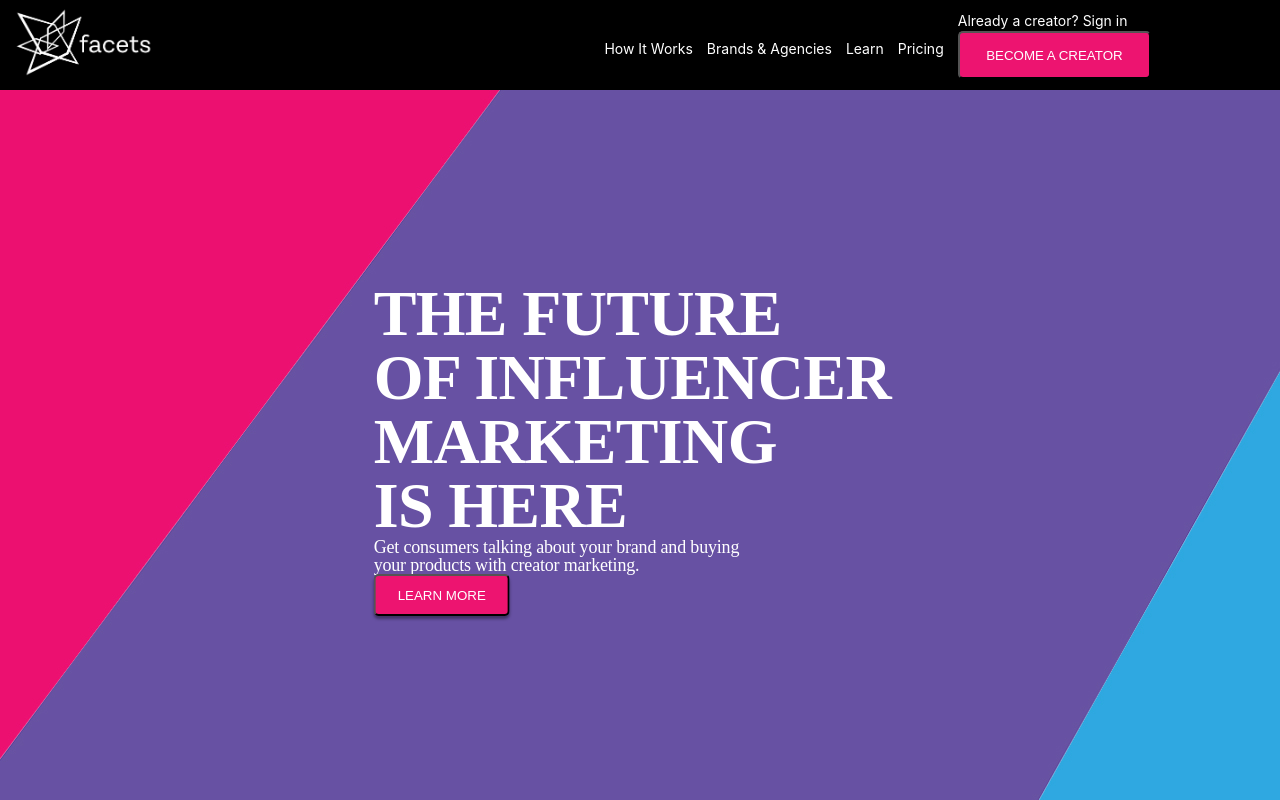
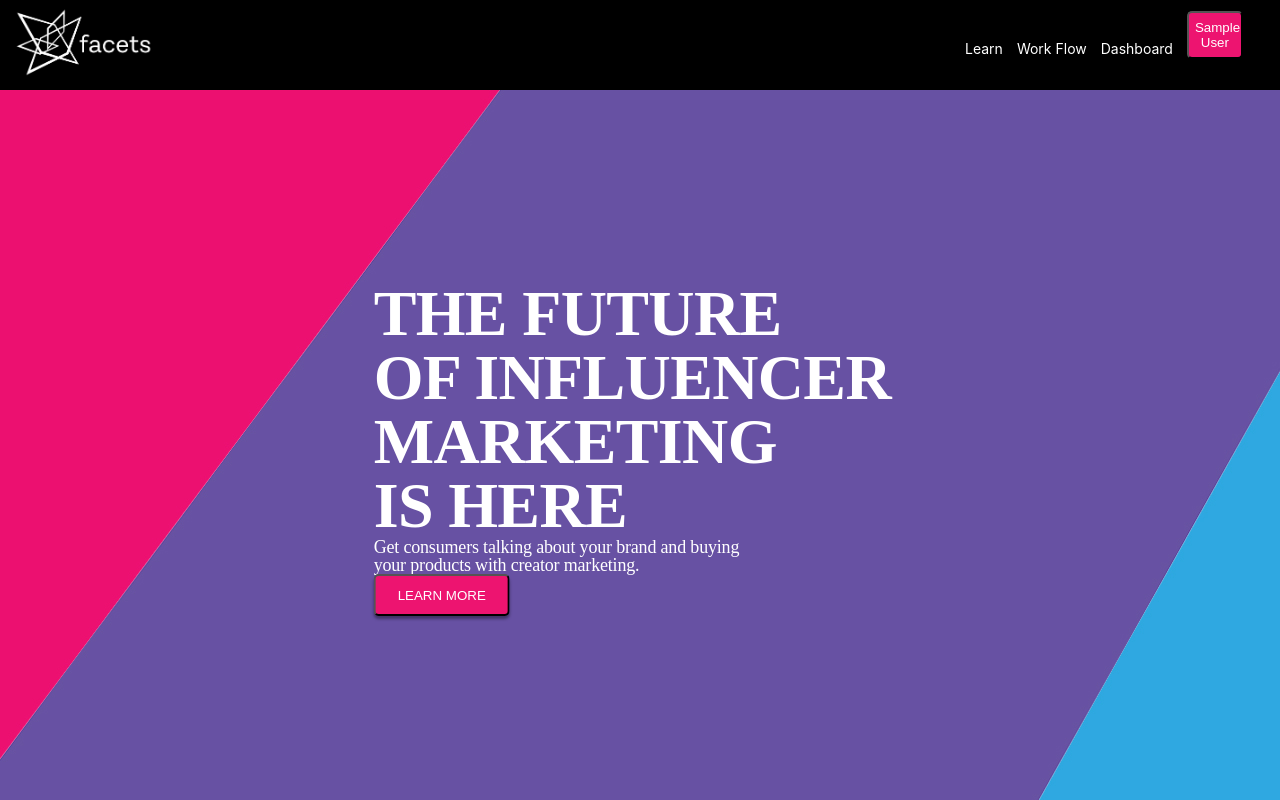
Before and after one commit to dwai03/amptest, a React (Create React App) app in the folder frontend/: page /#/ in a window 1280 px wide. Shown: the top 800 px of the page. Built offline with nearby package versions, Linux system fonts and the light colour scheme; sample sign-in values are in the browser's storage; a web font is replaced by a local one.

Commit message:
user state

```diff
--- a/frontend/src/components/common/Header.js
+++ b/frontend/src/components/common/Header.js
@@ -1,15 +1,25 @@
-import React from "react";
+import React, { useEffect, useState } from "react";
 import _ from "lodash";
 import Logo from "./facetslogo.png";
 import "../../stylesheets/layout.scss";
 
 const navs = {
-  HowItWorks: { display: "How It Works", url: "/" },
-  Agencies: { display: "Brands & Agencies", url: "/" },
-  Learn: { display: "Learn", url: "/" },
-  Pricing: { display: "Pricing", url: "/" }
+  HowItWorks: { display: "How It Works", url: "/", type: "default" },
+  Agencies: { display: "Brands & Agencies", url: "/", type: "default" },
+  Learn: { display: "Learn", url: "/", type: "all" },
+  Pricing: { display: "Pricing", url: "/", type: "default" },
+  WorkFlow: { display: "Work Flow", url: "/", type: "creator" },
+  DashBoard: { display: "Dashboard", url: "/", type: "creator" }
 };
 const NavBar = props => {
+  const [user, setUser] = useState();
+  useEffect(() => {
+    const loggedInUser = localStorage.getItem("user");
+    if (loggedInUser) {
+      const foundUser = JSON.parse(loggedInUser);
+      setUser(foundUser);
+    }
+  }, []);
   return (
     <div className="nav-bar">
       <div className="nav-logo">
@@ -17,18 +27,44 @@ const NavBar = props => {
       </div>
       <div className="nav-links">
         <div className="nav-pages">
-          {_.map(navs, ({ display, url }, k) => (
+          {user &&
+            _.map(
+              navs,
+              ({ display, url, type }, k) =>
+                (type == "creator" || type == "all") && (
                   <a key={k} href={url}>
                     {display}
                   </a>
-          ))}
+                )
+            )}
+          {!user &&
+            _.map(
+              navs,
+              ({ display, url, type }, k) =>
+                (type == "default" || type == "all") && (
+                  <a key={k} href={url}>
+                    {display}
+                  </a>
+                )
+            )}
         </div>
+        {!user && (
           <div className="sign-in-btn">
             <a>Already a creator? Sign in</a>
             <button>
               <span>BECOME A CREATOR</span>
             </button>
           </div>
+        )}
+        {user && (
+          <div className="sign-in-btn">
+            <button>
+              <span>
+                {user.firstName} {user.lastName}
+              </span>
+            </button>
+          </div>
+        )}
       </div>
     </div>
   );
--- a/frontend/src/pages/Login.js
+++ b/frontend/src/pages/Login.js
@@ -1,11 +1,25 @@
 import React, { useState } from "react";
+import axios from "axios";
 import "../stylesheets/module.scss";
 export default function Login() {
   const [email, setEmail] = useState("");
   const [password, setPassword] = useState("");
+  const [user, setUser] = useState();
   async function handleSubmit(e) {
     const user = { email, password };
-    debugger;
+    // const response = await axios.post("http://localhost:3000/api/login", user);
+    let response = {
+      data: {
+        username: "themisterjuly",
+        firstName: "Andrew",
+        lastName: "Scott",
+        categories: ["Beauty", "Fashion", "Fitness"]
+      }
+    };
+    setUser(response.data);
+    // store the user in localStorage
+    localStorage.setItem("user", JSON.stringify(response.data));
+    console.log(response.data);
   }
   return (
     <div className="login-container">
--- a/package.json
+++ b/package.json
@@ -5,6 +5,7 @@
     "@babel/preset-react": "^7.12.13",
     "@material-ui/core": "^4.11.3",
     "@material-ui/icons": "^4.11.2",
+    "axios": "^0.21.1",
     "babel-loader": "^8.2.2",
     "css-loader": "^5.0.2",
     "next": "^10.1.3",
@@ -24,6 +25,7 @@
     "build": "webpack"
   },
   "devDependencies": {
+    "@babel/plugin-transform-runtime": "^7.13.15",
     "node-sass": "^5.0.0",
     "sass": "^1.32.8",
     "sass-loader": "^11.0.1",
```
Also changed, not shown: .babelrc, 2 other files (tests, documents, lock files or other folders). Lines whose indentation alone changed are shown as unchanged.
